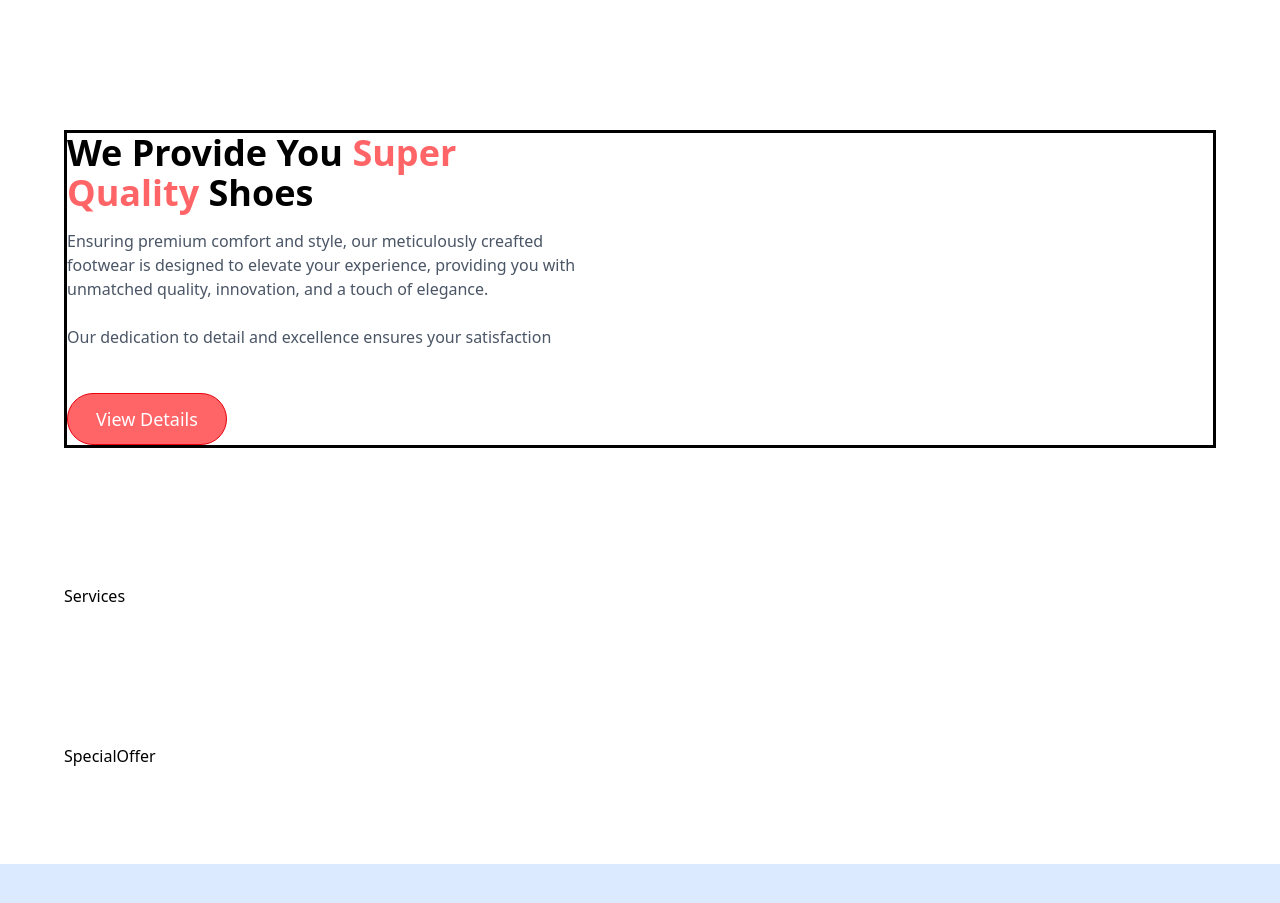
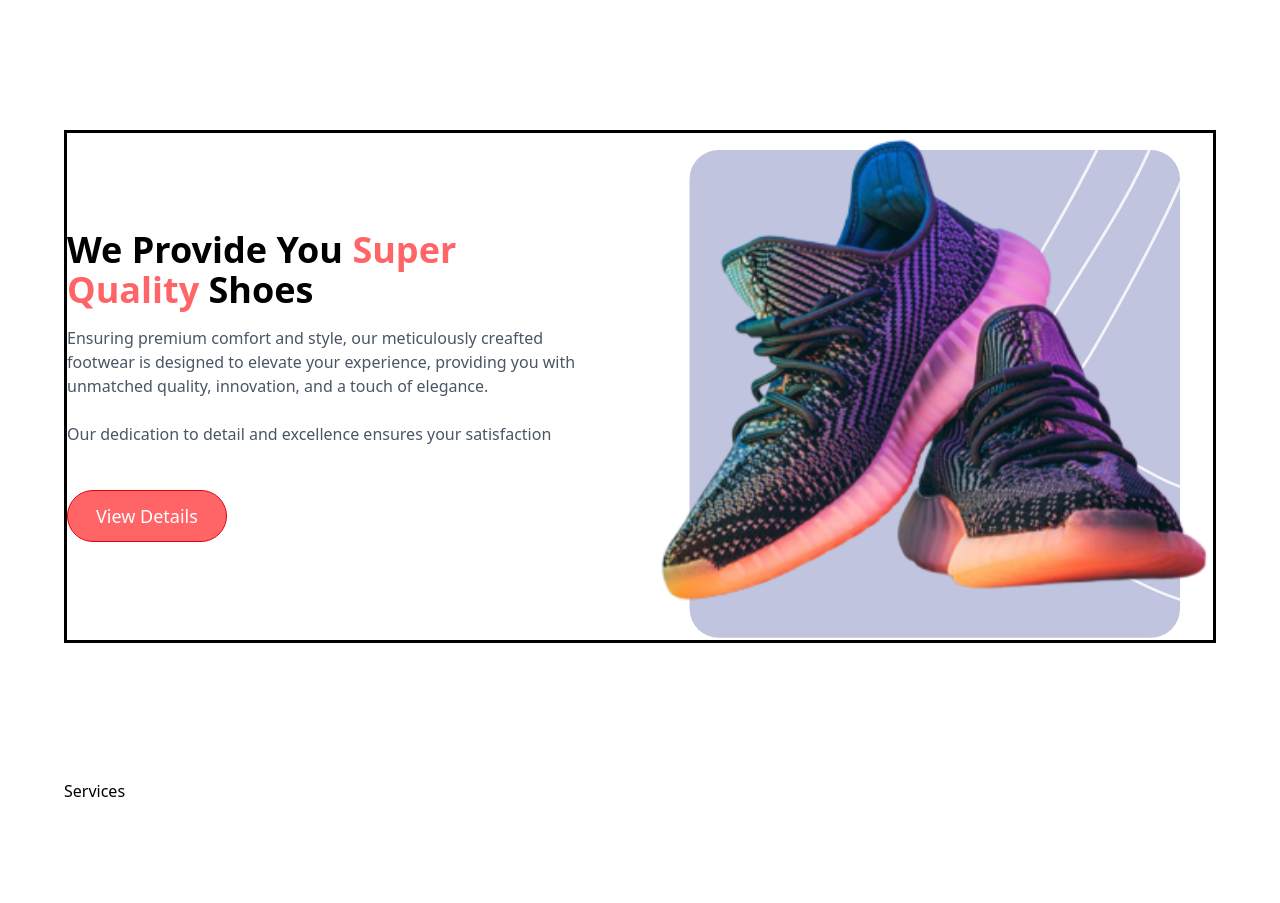
Before and after one commit to itssoumodip/Complete-Ecommerce-Website, a React (Vite) app in the folder nikeWebsite/: page / in a window 1280 px wide. Shown: the part 1820-2723 px from the top of the page. Built offline with nearby package versions, Linux system fonts and the light colour scheme; a web font is replaced by a local one.

Commit message:
add shoe image to SuperQuality section and remove unnecessary whitespace in Hero section

```diff
--- a/nikeWebsite/src/sections/Hero.jsx
+++ b/nikeWebsite/src/sections/Hero.jsx
@@ -28,7 +28,6 @@
           ))}
         </div>
       </div>
-
       <div className="relative flex-1 flex justify-center items-center xl:min-h-screen max-xl:py-40 bg-gray-300 bg-hero bg-cover bg-center">
         <img src={bigShoeImg} width={610} height={500} className="object-contain relative z-10" alt="shoe collection" />
         <div className="flex sm:gap-6 gap-4 absolute -bottom-[5%] max-sm:px-6">
--- a/nikeWebsite/src/sections/SuperQuality.jsx
+++ b/nikeWebsite/src/sections/SuperQuality.jsx
@@ -1,4 +1,5 @@
 import Button from "../components/Button"
+import shoe8 from "../assets/images/shoe8.svg"
 function SuperQuality() {
   return (
     <section
@@ -19,6 +20,9 @@
         <Button label="View Details"  />
         </div>
       </div>
+      <div className="flex-1 flex justify-center items-center">
+        <img src={shoe8} alt="shoe8" width={570} height={522}/>
+      </div>
     </section>
   )
 }
```
